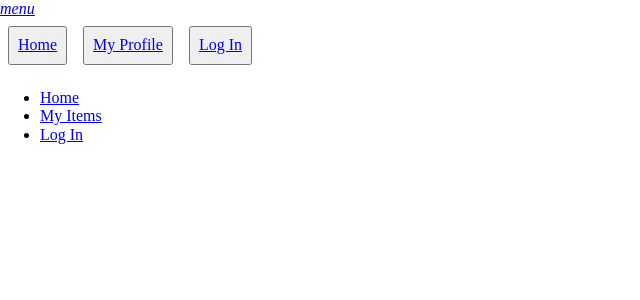
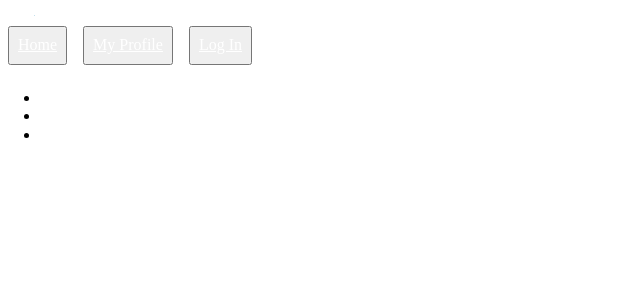
Before and after one commit to Use-My-Tech-Buildweek/front-end, a React (Create React App) app: page /profile in a window 1280 px wide. Shown: the top 300 px of the page, without its empty margins (0-640 px from the left). Built offline with nearby package versions, Linux system fonts and the light colour scheme.

Commit message:
Fixes link color in Sign Up button

```diff
--- a/src/App.css
+++ b/src/App.css
@@ -358,3 +358,8 @@ template {
 @import url("https://fonts.googleapis.com/icon?family=Material+Icons");
 /* Materialize CSS */
 @import url("./materialize.css");
+
+/* handle style conflicts with CSS Reset and Materialize CSS */
+a {
+  color: #FFF;
+}
```
